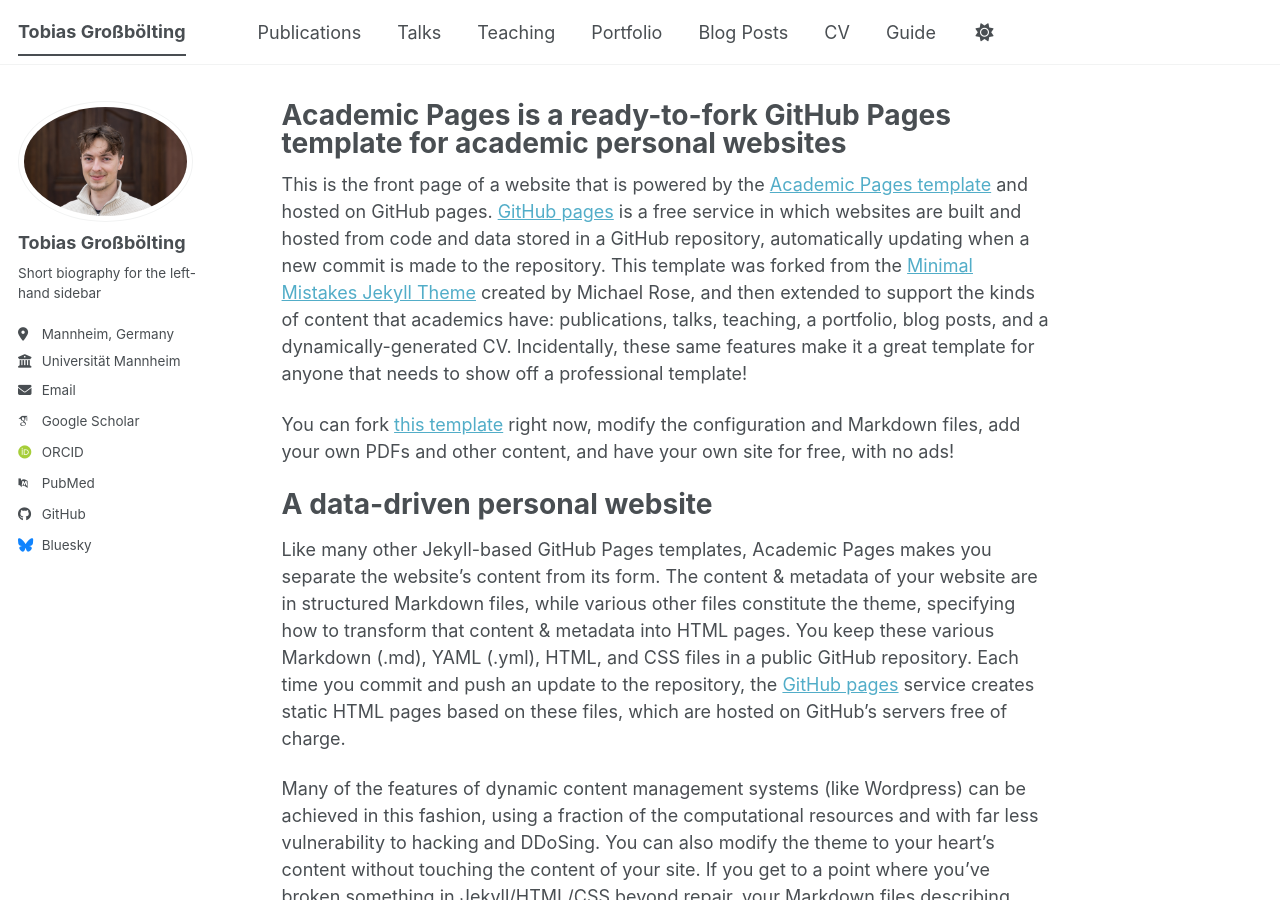
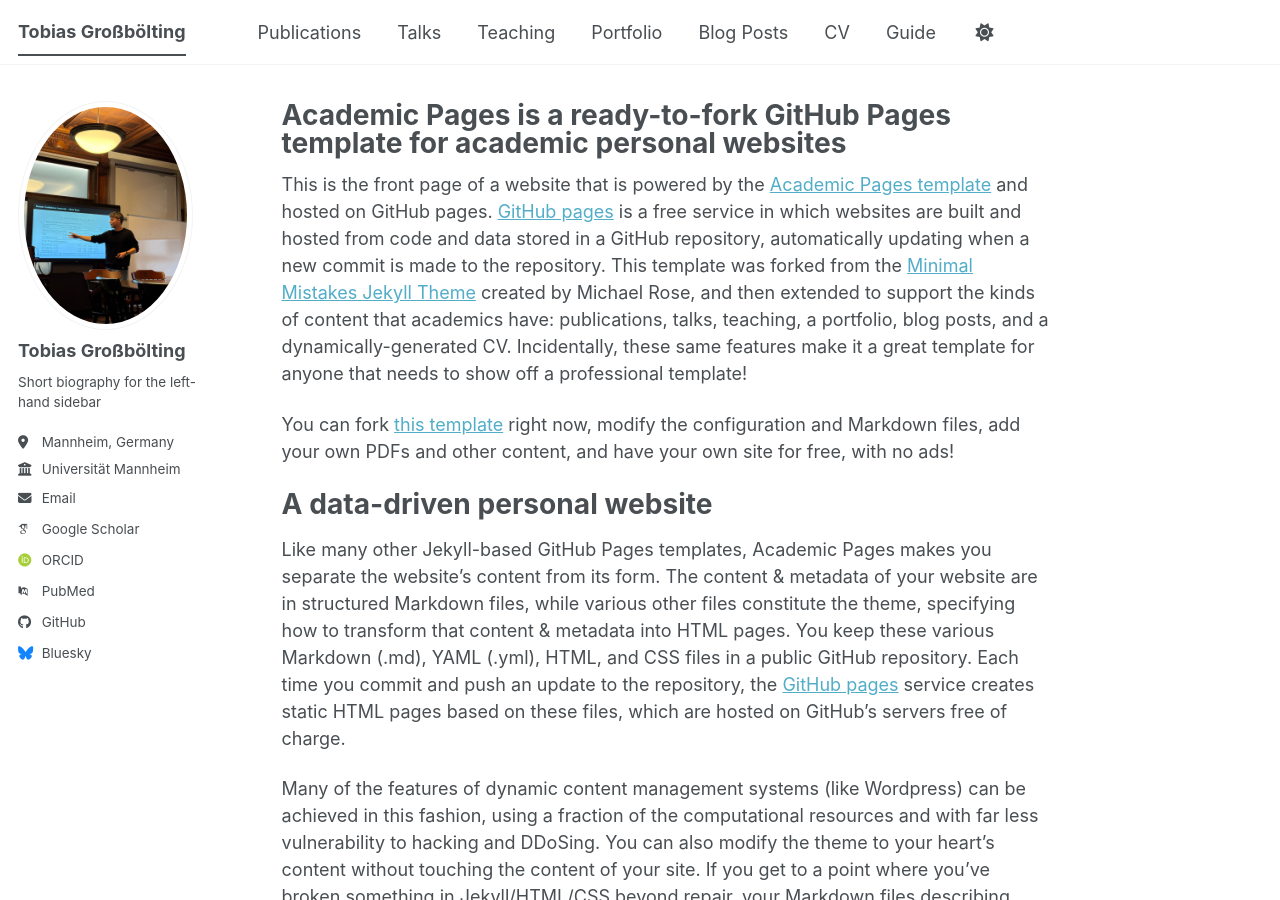
Before and after one commit to tgrossboelting/tgrossboelting.github.io, a Jekyll site: the page built from _pages/about.md, in a window 1280 px wide and 900 px high. Built offline with Jekyll 4.4.1, drawn with Linux system fonts in a browser that asks for light colours; some web fonts are replaced; a script bundle is joined from its source files by our own code; library files that are not in the unit come from our copies.

Commit message:
picture updated

```diff
--- a/_config.yml
+++ b/_config.yml
@@ -23,7 +23,7 @@
 #               Additional customization can be done by editing /_includes/author-profile.html
 author:
   # Biographic information
-  avatar           : "GroßböltingTobiasCDSE.jpg"
+  avatar           : "GroßböltingTobiasYale.jpg"#"GroßböltingTobiasCDSE.jpg"
   name             : "Tobias Großbölting"
   pronouns         : # example: "she/her"
   bio              : "Short biography for the left-hand sidebar"
@@ -51,7 +51,7 @@
   bitbucket        : # Username - Update with your username on the site
   codepen          : # Username
   dribbble         : # Username
-  github           : "academicpages"
+  github           : "tgrossboelting"
   kaggle           : # Username
   stackoverflow    : # User number or user number and name (i.e., use "1" or "1/jeff-atwood")
 
```
Also changed, not shown: images/GroßböltingTobiasYale.jpg (renamed from images/TobiasGroßböltingYale.jpg).
